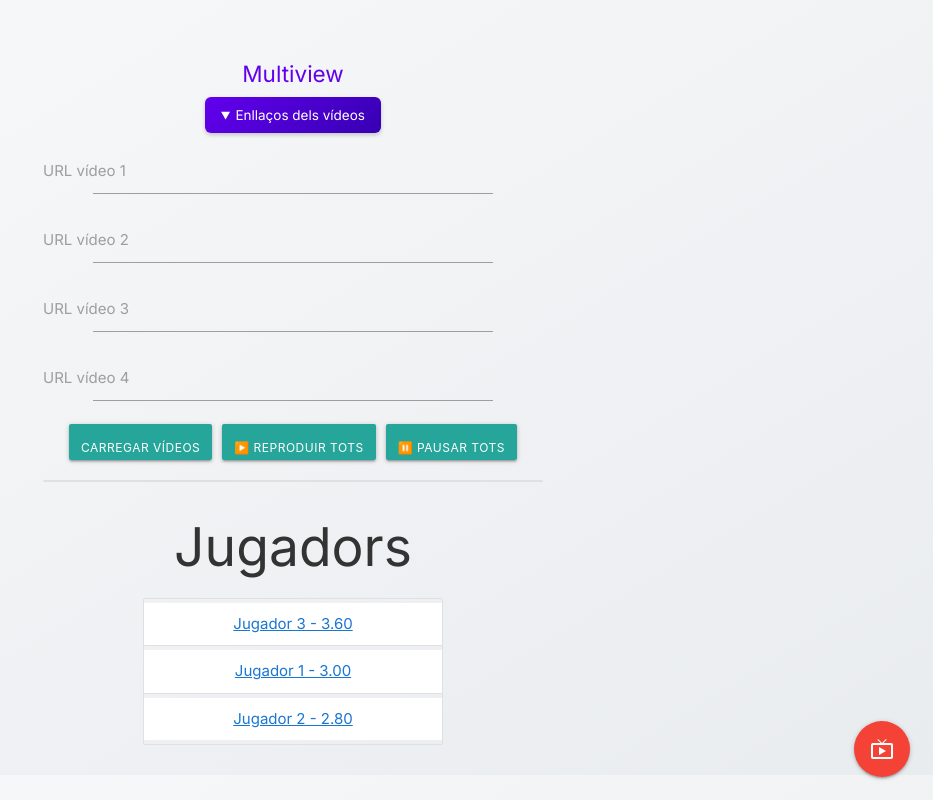
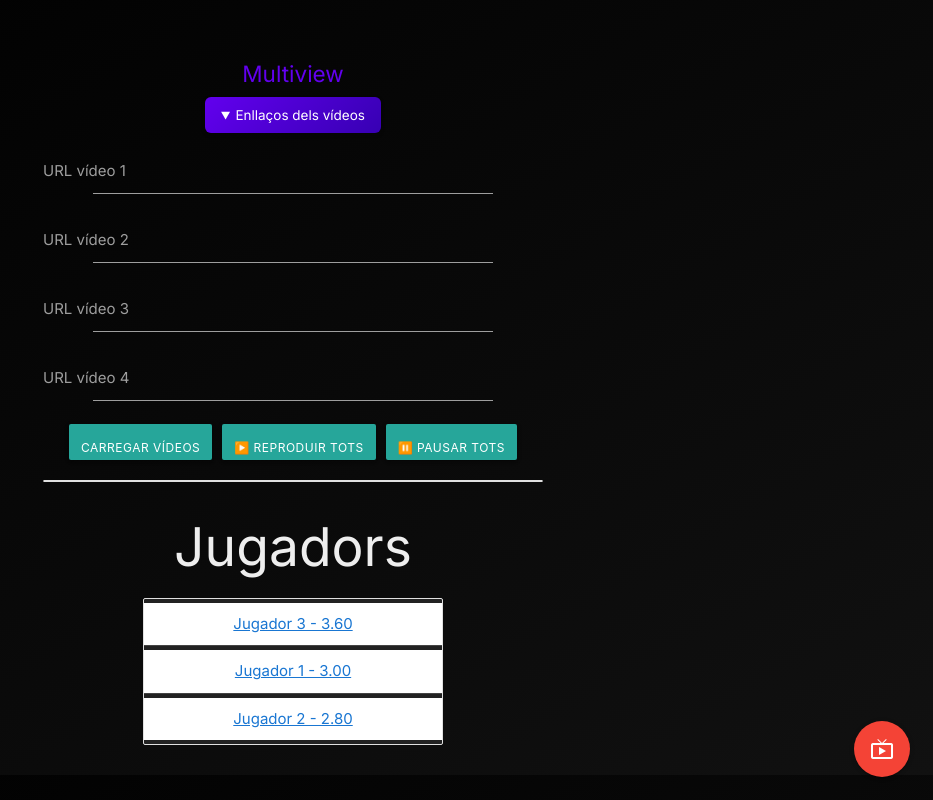
Before and after one commit to algoam-Banyoles/algoam, a website: page index.html in a window 1280 px wide. Shown: the whole page, without its empty margins (347-1280 px from the left). Drawn offline with nearby package versions, Linux system fonts and the light colour scheme.

Commit message:
Switch to dark theme

```diff
--- a/index.html
+++ b/index.html
@@ -7,7 +7,7 @@
 
   <!-- PWA -->
   <link rel="manifest" href="manifest.json" />
-  <meta name="theme-color" content="#6200ee" />
+  <meta name="theme-color" content="#000000" />
   <meta name="mobile-web-app-capable" content="yes" />
   <meta name="apple-mobile-web-app-capable" content="yes" />
   <meta name="apple-mobile-web-app-status-bar-style" content="black-translucent" />
--- a/styles.css
+++ b/styles.css
@@ -1,8 +1,8 @@
 :root {
   --primary: #6200ee;
   --primary-dark: #3700b3;
-  --background-start: #f8f9fa;
-  --background-end: #e9ecef;
+  --background-start: #000000;
+  --background-end: #111111;
   --video-height: 250px;
 }
 
@@ -13,7 +13,7 @@
 body {
   font-family: 'Inter', 'Roboto', sans-serif;
   background: linear-gradient(to bottom right, var(--background-start), var(--background-end));
-  color: #333;
+  color: #eee;
   text-align: center;
   padding: 20px;
   margin: 0;
@@ -30,9 +30,11 @@ input {
   width: 100%;
   max-width: 400px;
   font-size: 16px;
-  border: 1px solid #ccc;
+  border: 1px solid #555;
   border-radius: 6px;
-  box-shadow: inset 0 1px 2px rgba(0, 0, 0, 0.1);
+  box-shadow: inset 0 1px 2px rgba(0, 0, 0, 0.2);
+  background-color: #222;
+  color: #eee;
 }
 
 input:focus {
@@ -229,3 +231,17 @@ h1 {
   width: 100%;
   height: 200px;
 }
+
+/* Dark theme overrides */
+.card,
+.modal,
+.modal-content,
+.collection,
+.collection-item {
+  background-color: #222;
+  color: #eee;
+}
+
+.collection-item:not(:last-child) {
+  border-bottom: 1px solid #444;
+}
```
Also changed, not shown: manifest.json.
